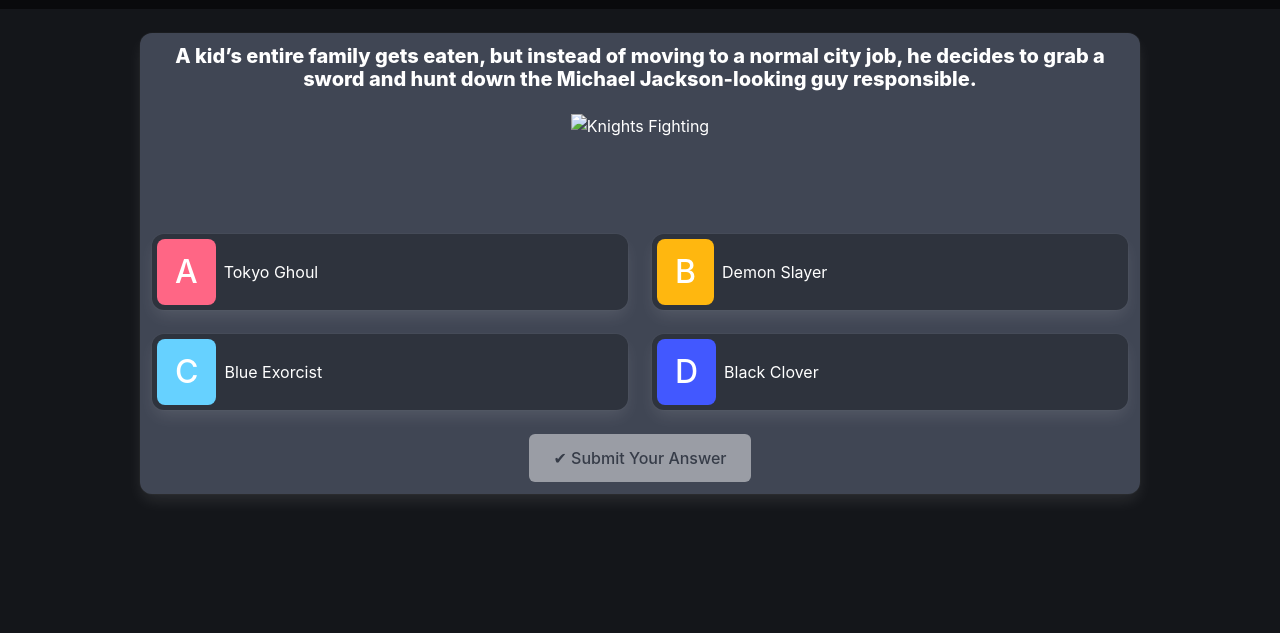
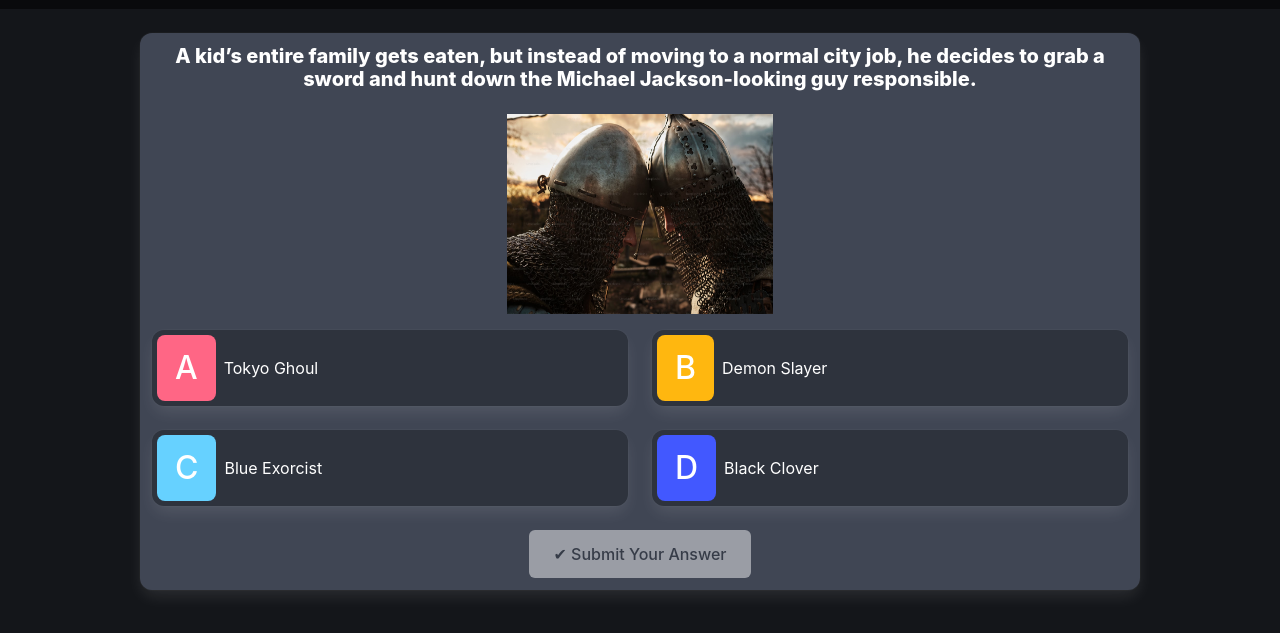
Before and after one commit to vm9036/trivia-creator-res, a plain HTML site: page index.html in a window 1280 px wide. Shown: the part 67-700 px from the top of the page. Drawn offline with nearby package versions, Linux system fonts and the light colour scheme; the site is published under a folder, as on GitHub Pages, so addresses that start at the root find nothing.

Commit message:
index.html

```diff
--- a/index.html
+++ b/index.html
@@ -83,7 +83,7 @@
             </p>
 
             <div class="is-flex is-justify-content-center">
-                <img src="/assets/images/premium_photo-1698238184346-30d7ba135959.avif" alt="Knights Fighting"
+                <img src="assets/images/premium_photo-1698238184346-30d7ba135959.avif" alt="Knights Fighting"
                     class="image is-4by3" style="max-width: 300px;max-height: 200px;">
             </div>
 
```
